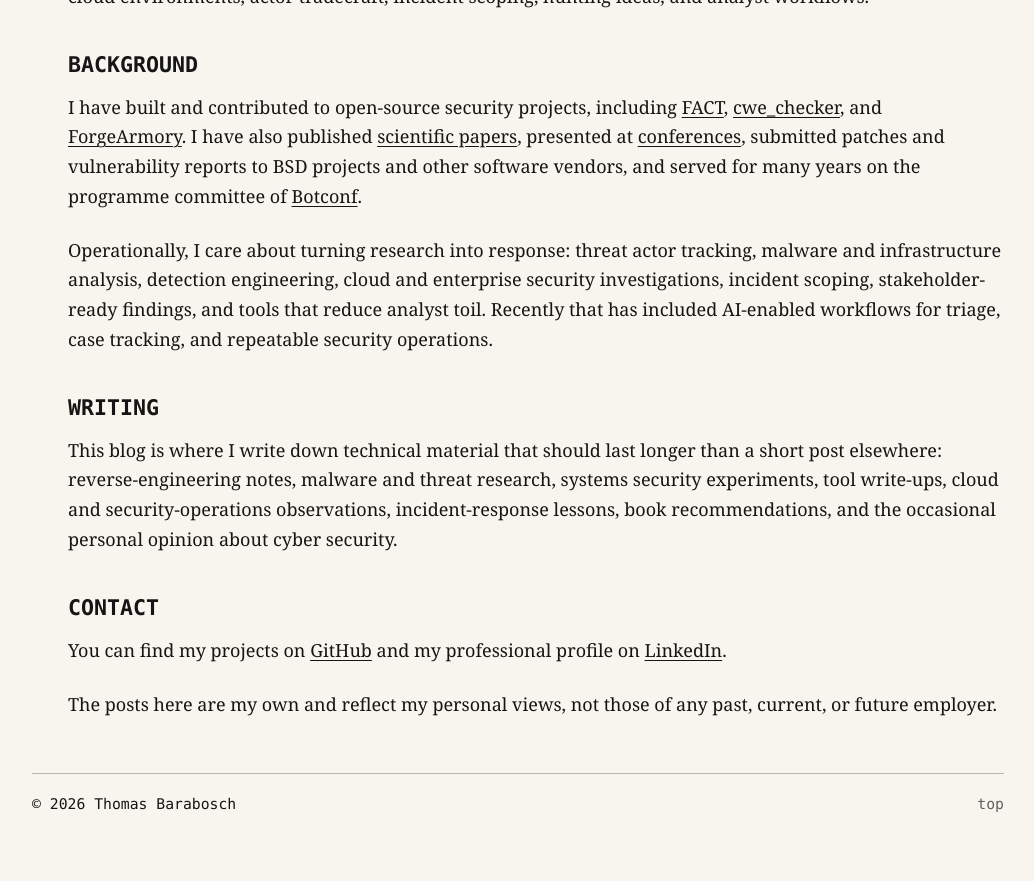
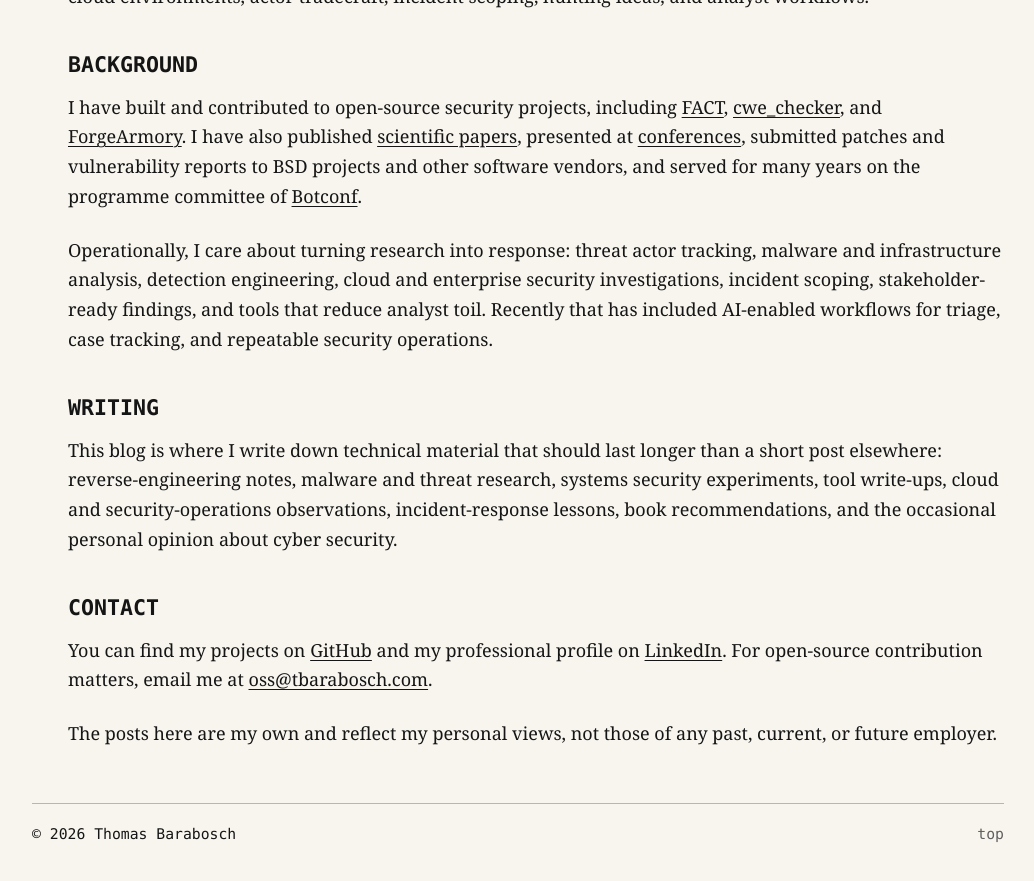
Before and after one commit to tbarabosch/tbarabosch.github.io, a Jekyll site: the page built from about.md, in a window 1280 px wide and 900 px high, scrolled down 1015 px. Shown: the top 881 px of the window, without its empty margins (122-1156 px from the left). Built offline with Jekyll 4.4.1, drawn with Linux system fonts in a browser that asks for light colours.

Commit message:
Add OSS contributor email to About page

```diff
--- a/about.md
+++ b/about.md
@@ -24,6 +24,6 @@ This blog is where I write down technical material that should last longer than
 
 ## CONTACT
 
-You can find my projects on [GitHub](https://github.com/tbarabosch) and my professional profile on [LinkedIn](https://www.linkedin.com/in/thomas-barabosch-3328b4256/).
+You can find my projects on [GitHub](https://github.com/tbarabosch) and my professional profile on [LinkedIn](https://www.linkedin.com/in/thomas-barabosch-3328b4256/). For open-source contribution matters, email me at [oss@tbarabosch.com](mailto:oss@tbarabosch.com).
 
 The posts here are my own and reflect my personal views, not those of any past, current, or future employer.
```
